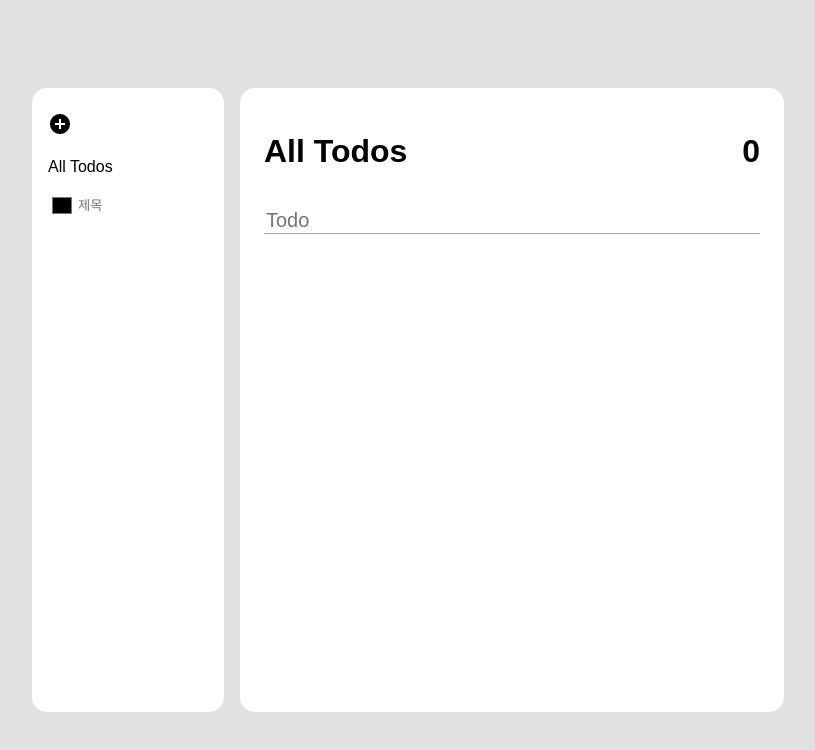
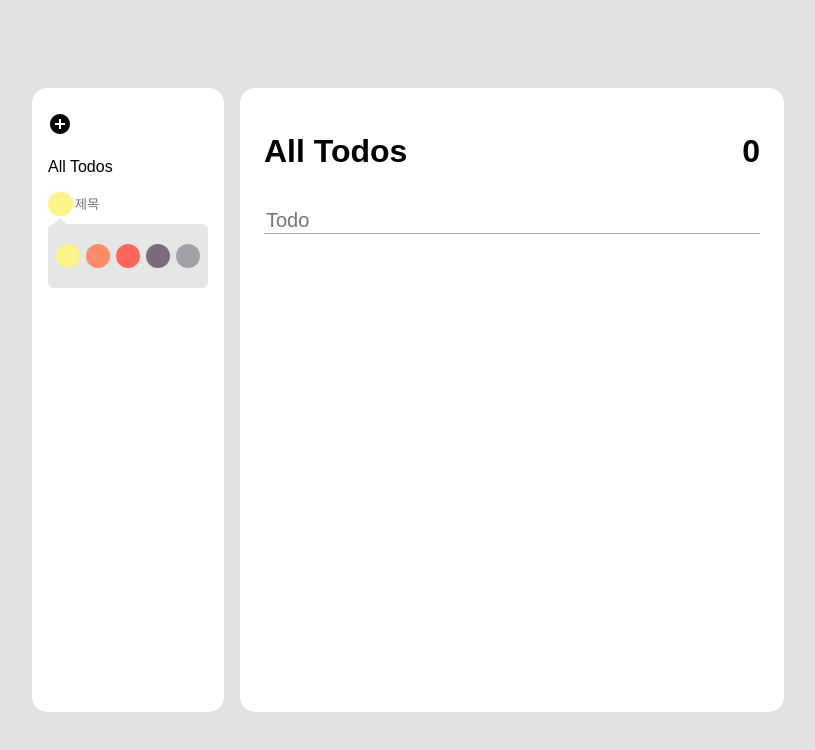
Before and after one commit to kyungeun-j/todo_list, a React (Create React App) app: page / in a window 1280 px wide. Both pictures are taken after a click on the element 360 px from the left and 127 px from the top of the page. Shown: the top 750 px of the page, without its empty margins (232-1047 px from the left). Built offline with nearby package versions, Linux system fonts and the light colour scheme.

Commit message:
Add ColorPalette

```diff
--- a/src/components/ListHead.js
+++ b/src/components/ListHead.js
@@ -20,17 +20,51 @@ const Form = styled.form`
     }
 `;
 
-const Color = styled.input`
+const Color = styled.div`
     flex: 1;
     border: none;
     background: transparent;
-    // border: 1px solid gray;
-    // border-radius: 1em;
+    width: 1.5em;
+    height: 1.5em;
+    border-radius: 1em;
+`;
+
+const ColorSelect = styled.div`
+    position: relative;
+    background: #e5e6e6;
+    width: 10em;
+    height: 4em;
+    border-radius: 0.4em;
+    display: flex;
+    justify-content: space-between;
+    align-items: center;
+    padding: 0.5em;
+    box-sizing: border-box;
+
+    &::after {
+        content: '';
+        position: absolute;
+        top: 0;
+        left: 7%;
+        width: 0;
+        height: 0;
+        border: 0.6em solid transparent;
+        border-bottom-color: #e5e6e6;
+        border-top: 0;
+        margin-left: -0.5em;
+        margin-top: -0.4em;
+    }
+`;
+
+const ColorList = styled.div`
+    width: 1.5em;
+    height: 1.5em;
+    border-radius: 1em;
 `;
 const Input = styled.input`
     outline: none;
     border: none;
-    width: 80%;
+    width: 82%;
 `;
 
 const Add = styled.div`
@@ -49,10 +83,10 @@ function ListHead() {
     const dispatch = useDispatch();
     const nextId = useNextId();
     const [value, setValue] = useState('');
-    const [color, setColor] = useState('black');
+    const [color, setColor] = useState('#FFF587');
     const id = nextId.current;
     const onChange = (e) => setValue(e.target.value);
-    const onColor = (e) => setColor(e.target.value)
+    const onColor = (e) => setColor(e.target.style.backgroundColor);
     const onSubmit = (e) => {
         console.log(e)
         e.preventDefault();
@@ -68,7 +102,7 @@ function ListHead() {
         });
         dispatch({type: 'LIST_SELECT', id});
         setValue('');
-        setColor('black')
+        setColor('#FFF587')
         setAdd(false)
         nextId.current += 1;
     }
@@ -85,8 +119,7 @@ function ListHead() {
                 add &&
                 <Form onSubmit={ onSubmit }>
                     <Color
-                        type='color'
-                        onChange={ onColor }
+                        style={{ backgroundColor: color }}
                         value= { color }
                     />
                     <Input
@@ -97,6 +130,13 @@ function ListHead() {
                     />
                 </Form>
             )}
+            <ColorSelect onClick={ onColor }>
+                <ColorList style={{ backgroundColor:"#FFF587" }}/>
+                <ColorList style={{ backgroundColor:"#FF8C64" }}/>
+                <ColorList style={{ backgroundColor:"#FF665A" }}/>
+                <ColorList style={{ backgroundColor:"#7D6B7D" }}/>
+                <ColorList style={{ backgroundColor:"#A3A1A8" }}/>
+            </ColorSelect>
         </Head>
     );
 }
--- a/src/components/ListItem.js
+++ b/src/components/ListItem.js
@@ -19,6 +19,7 @@ const Remove = styled.div`
     display: none;
     &:hover {
         color: #fd8c14;
+    }
 `;
 
 const Item = styled.div`
```
